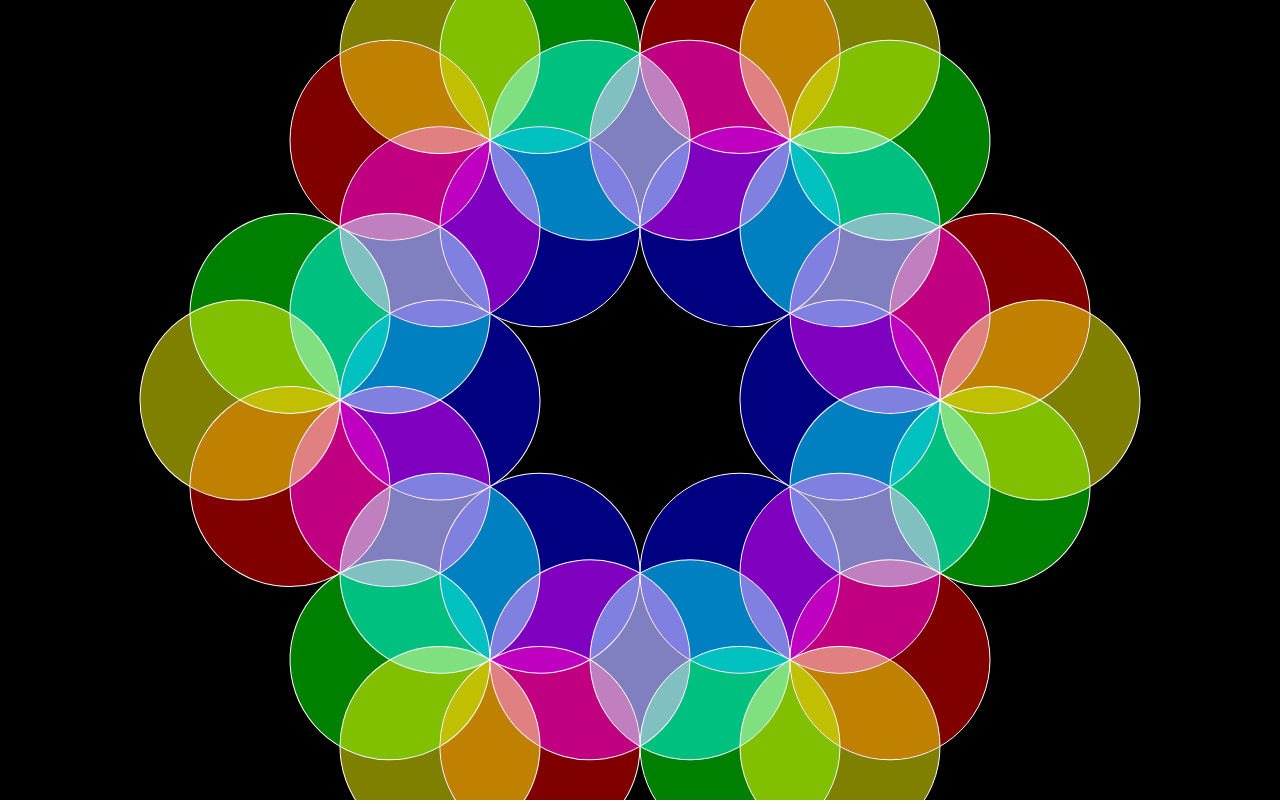
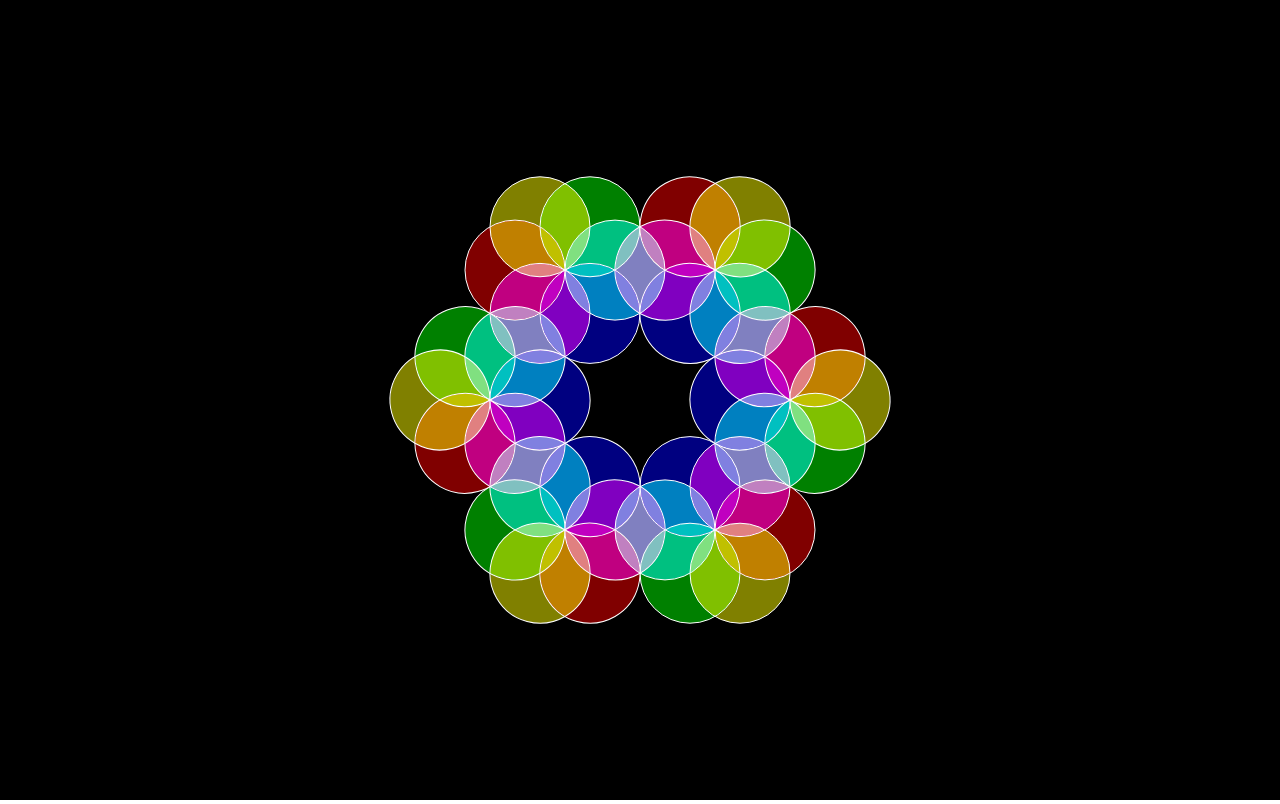
Before and after one commit to doppler/hypnotic-circles, a React (Create React App) app: page / in a window 1280 px wide. Built offline with nearby package versions, Linux system fonts and the light colour scheme.

Commit message:
add key={} to iterated items

```diff
--- a/src/App.js
+++ b/src/App.js
@@ -6,7 +6,7 @@ const svgDimensionsFromWindowSize = () => ({
   height: window.innerHeight
 });
 
-const r = 100;
+const r = 50;
 
 const App = () => {
   const [{ width, height }, setSvgDimensions] = useState(
@@ -29,7 +29,7 @@ const App = () => {
             x: width / 2 + r * 3 * Math.cos(radian),
             y: height / 2 + r * 3 * Math.sin(radian)
           };
-          return <SixCircleGroup center={center} rotate={angle} />;
+          return <SixCircleGroup key={i} center={center} rotate={angle - 60} />;
         })}
       </svg>
     </div>
@@ -41,7 +41,7 @@ const SixCircleGroup = ({ center, rotate }) => {
     <g
       style={{
         transformOrigin: `${center.x}px ${center.y}px`,
-        transform: `rotate(${rotate - 60}deg)`
+        transform: `rotate(${rotate}deg)`
       }}
     >
       {Array.from({ length: 6 }).map((_, i) => {
@@ -51,6 +51,7 @@ const SixCircleGroup = ({ center, rotate }) => {
         let cy = center.y + r * Math.sin(radian);
         return (
           <circle
+            key={i}
             {...{ cx, cy, r }}
             style={{
               fill: `hsla(${angle}, 100%, 50%, 0.5)`
```
